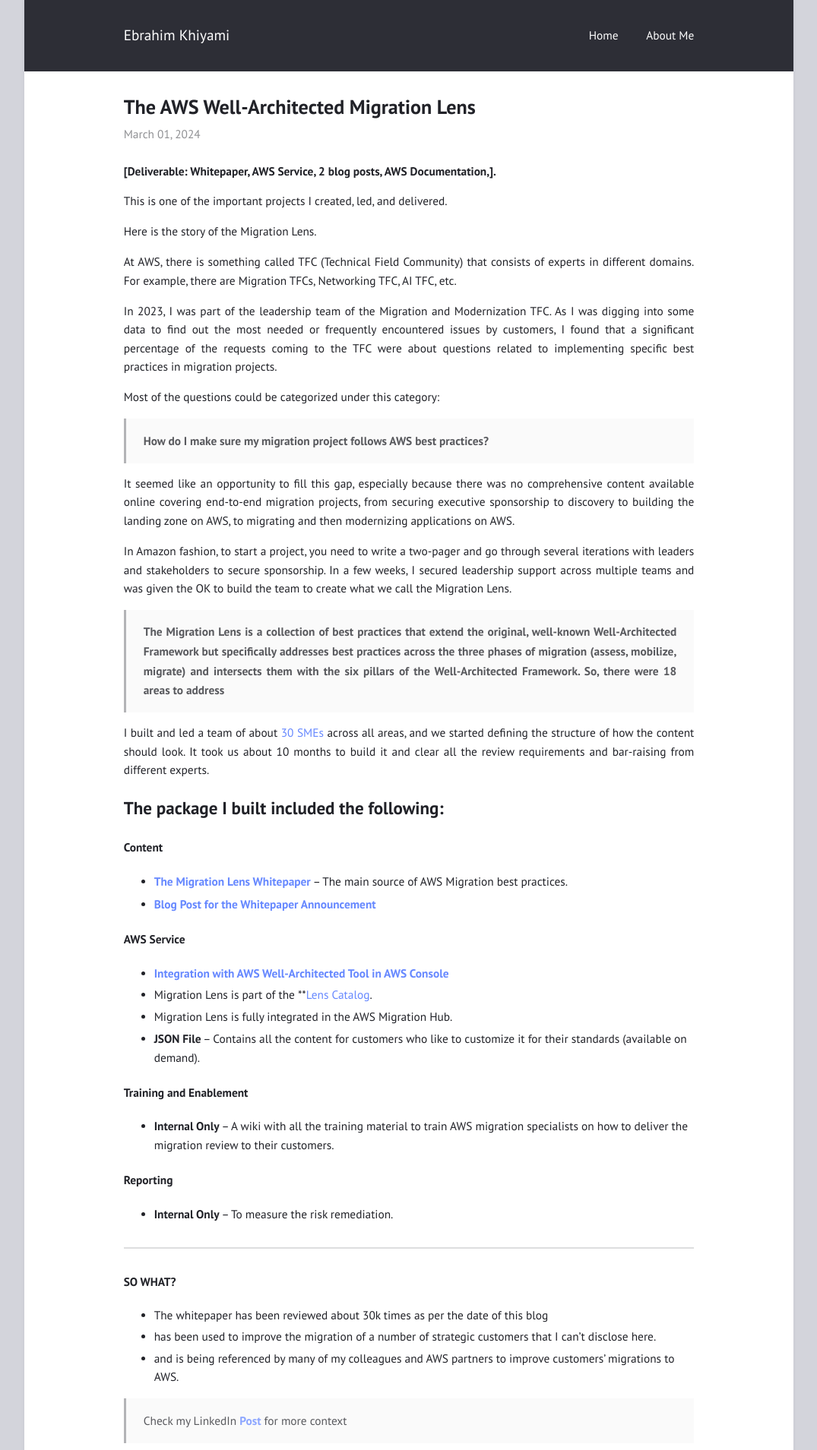
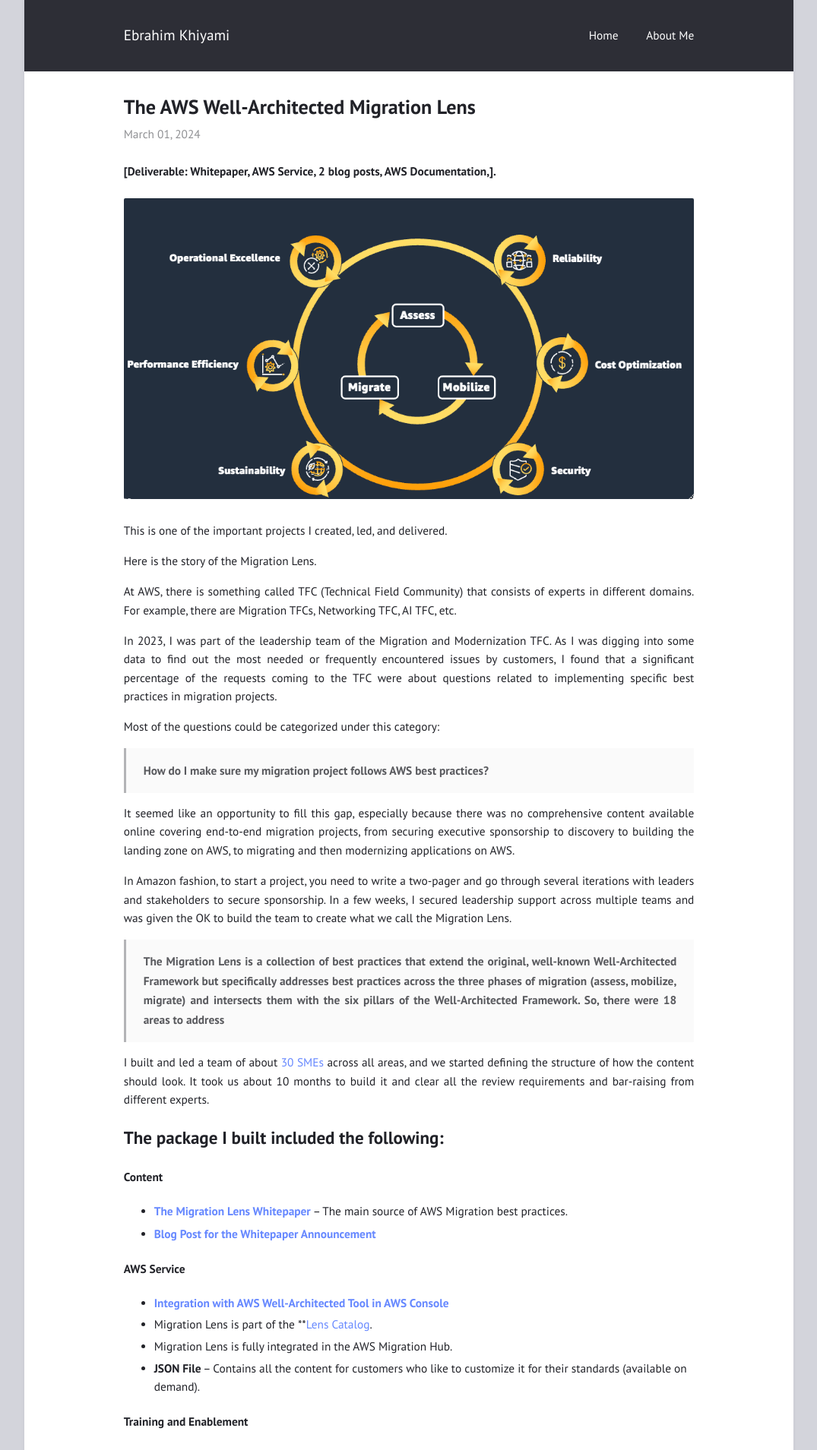
Before and after one commit to ekhiyami/ekhiyami.github.io, a Jekyll site: the page built from _posts/2024-03-01-migration-lens.md, in a window 1280 px wide. Shown: the top 1909 px of the page at 76% size, without its empty margins (102-1177 px from the left). Built offline with Jekyll 4.4.1, drawn with Linux system fonts in a browser that asks for light colours.

Commit message:
Update 2024-03-01-migration-lens.md

```diff
--- a/_posts/2024-03-01-migration-lens.md
+++ b/_posts/2024-03-01-migration-lens.md
@@ -4,6 +4,8 @@
 ---
 
 **[Deliverable: Whitepaper, AWS Service, 2 blog posts, AWS Documentation,].**
+
+![wa-migration](/assets/wa-migration.png)
 
 
 This is one of the important projects I created, led, and delivered.
```
